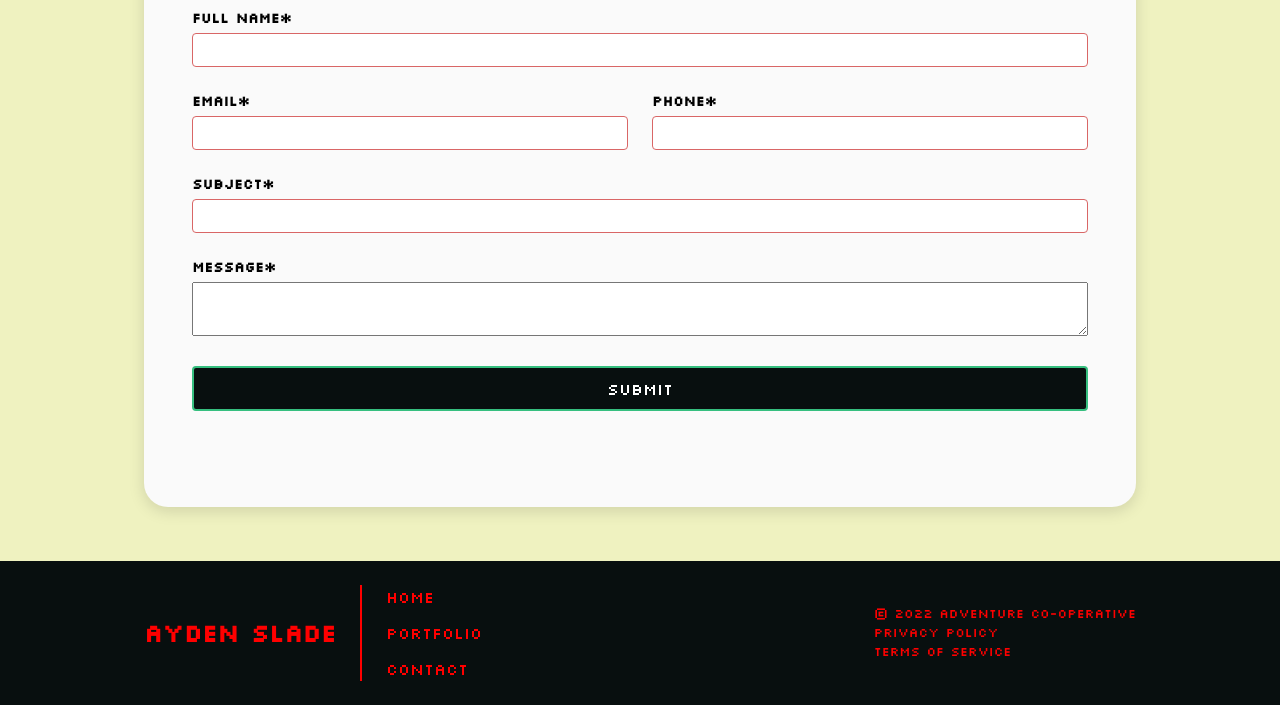
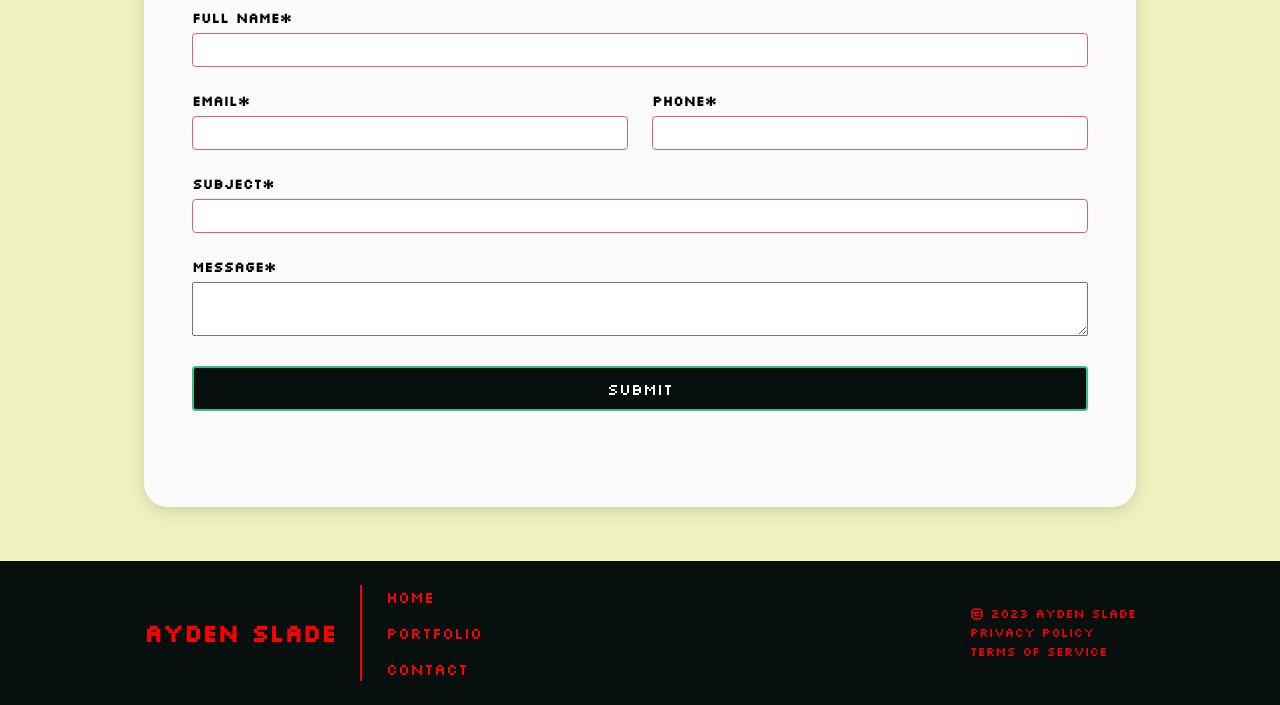
Before and after one commit to ward0286/mad9013-project-portfolio, a plain HTML site: page contact.html in a window 1280 px wide. Shown: the part 319-1024 px from the top of the page. Drawn offline with Linux system fonts and the light colour scheme; a web font is replaced by a local one.

Commit message:
changed contact footer legal info

```diff
--- a/contact.html
+++ b/contact.html
@@ -89,9 +89,7 @@
         </nav>
 
         <div class="footer__legal">
-          <small class="footer__copyright">
-            &copy; 2022 Adventure Co-Operative
-          </small>
+          <small class="footer__copyright"> &copy; 2023 Ayden Slade </small>
           <small class="footer__privacy"> Privacy Policy </small>
           <small class="footer__terms"> Terms of Service </small>
         </div>
```
